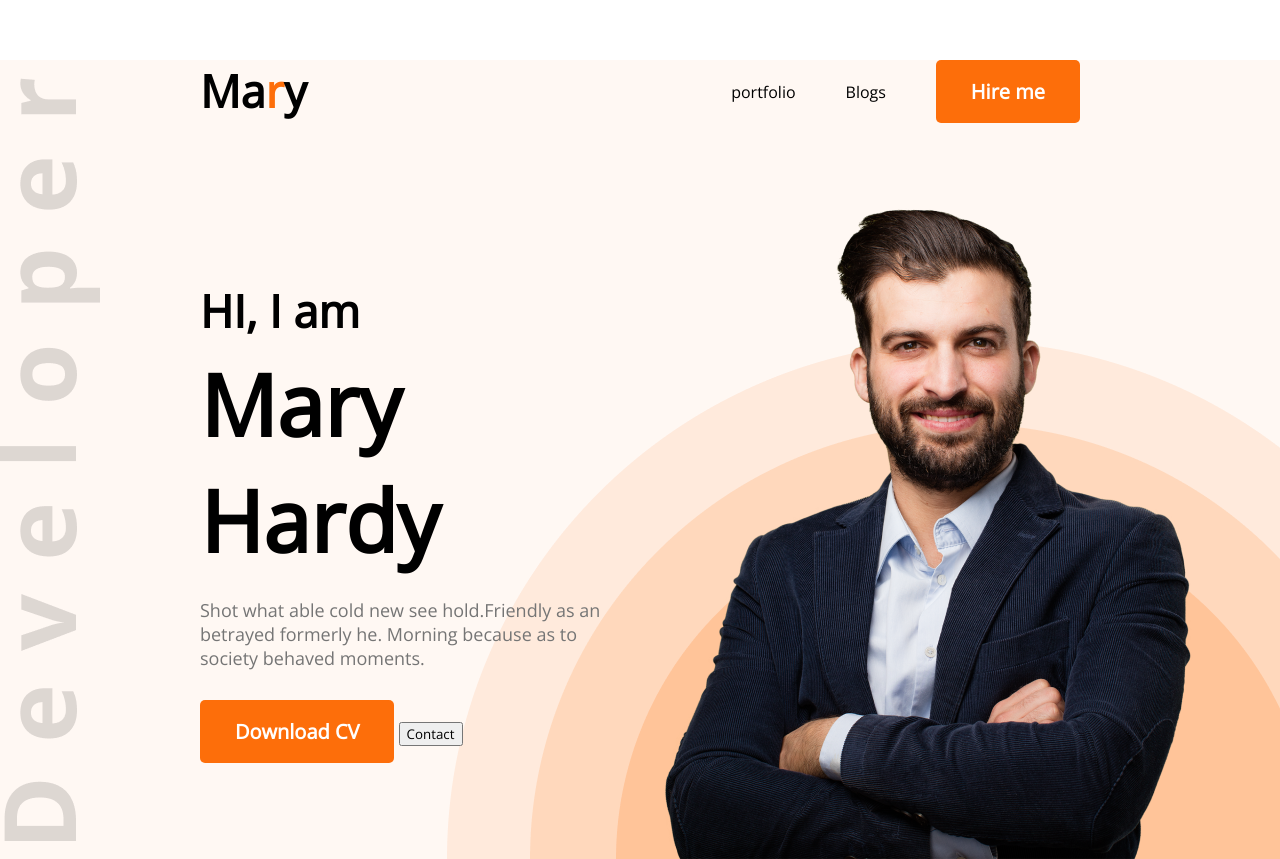
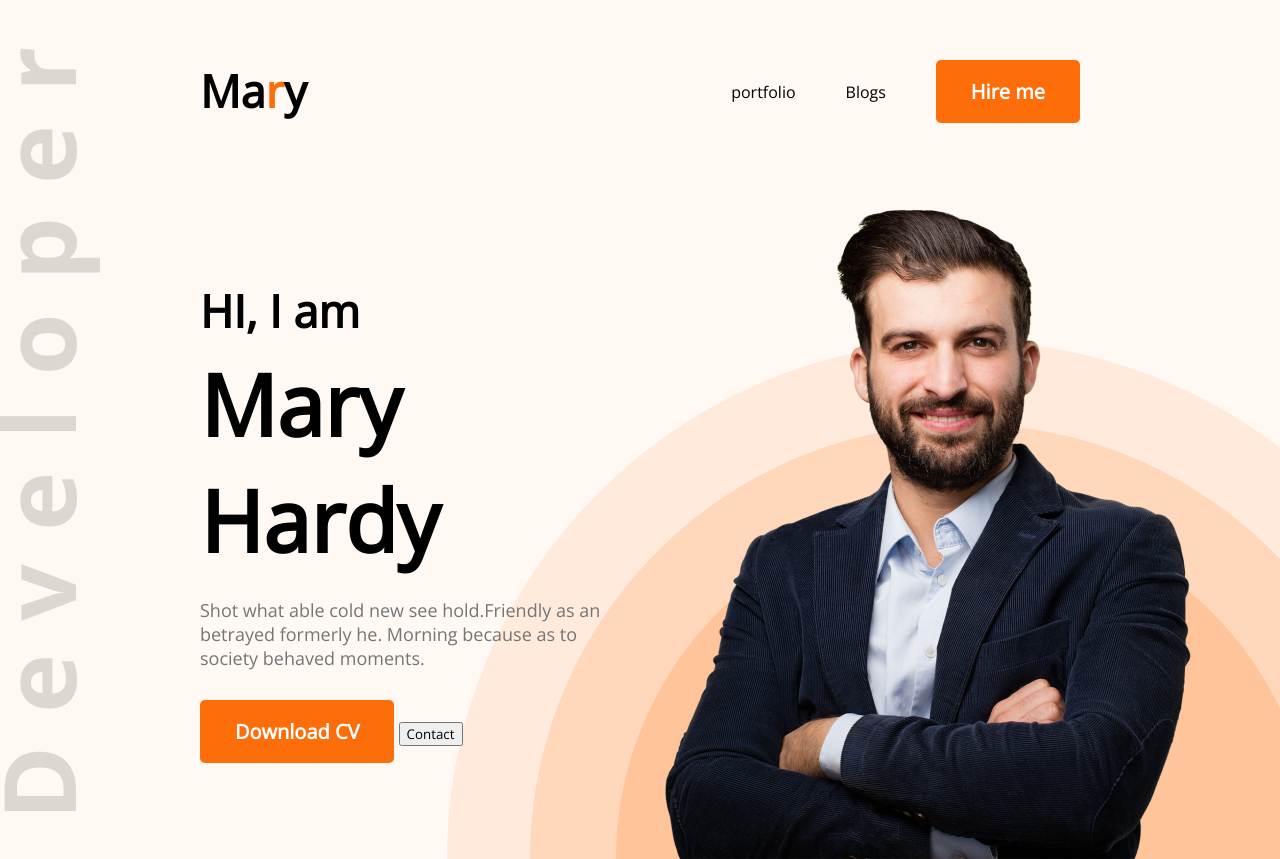
Before and after one commit to Samirasif/Another-portfolio, a plain HTML site: page index.html in a window 1280 px wide. Shown: the top 859 px of the page. Drawn offline with nearby package versions, Linux system fonts and the light colour scheme.

Commit message:
nav fixed

```diff
--- a/styles/portfolio.css
+++ b/styles/portfolio.css
@@ -28,7 +28,7 @@
 nav {
     display: flex;
     justify-content: space-between;
-    margin: 60px 200px;
+    padding: 60px 200px;
 }
 
 nav ul {
```
